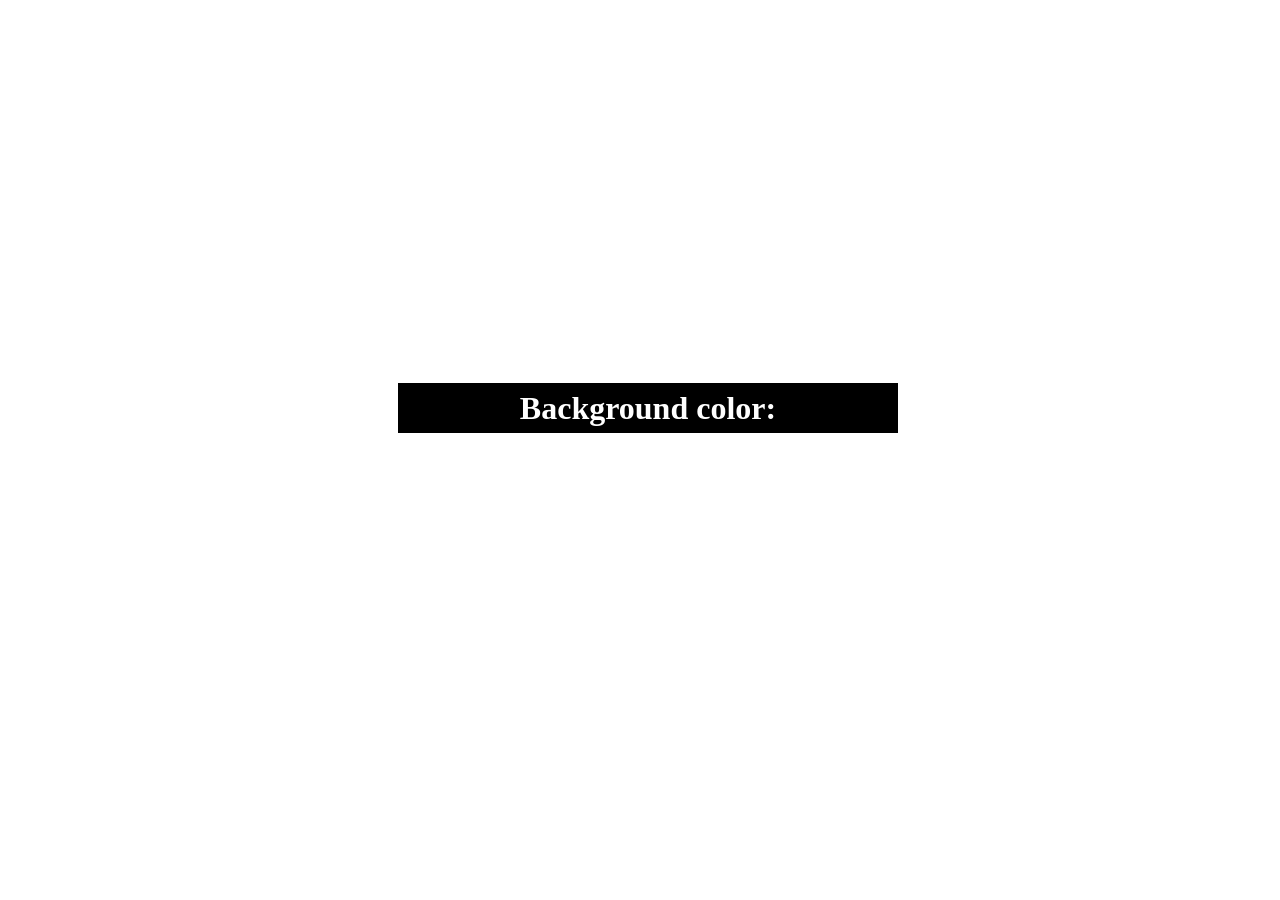
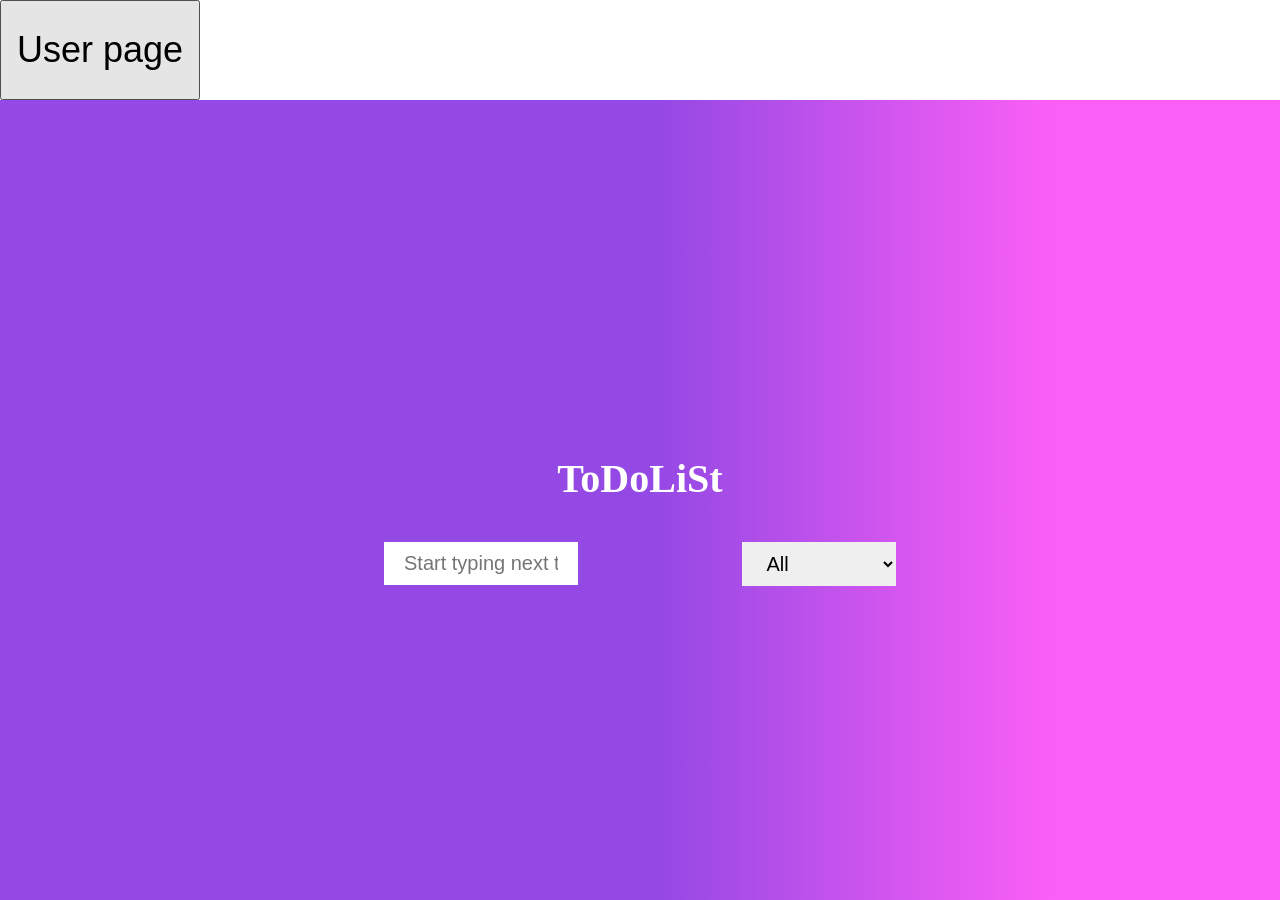
Before and after one commit to AlterraDeveloper/geektech-frontend_group4, a plain HTML site: page index.html in a window 1280 px wide. Before the commit the page ends 816 px from the top, so only its background shows below. Drawn offline with Linux system fonts and the light colour scheme; no server answers.

Commit message:
make portfolio

```diff
--- a/index.html
+++ b/index.html
@@ -4,38 +4,31 @@
     <meta charset="UTF-8" />
     <meta http-equiv="X-UA-Compatible" content="IE=edge" />
     <meta name="viewport" content="width=device-width, initial-scale=1.0" />
-    <title>Color flipper</title>
-
-    <style>
-      .wrapper {
-        width: 100vw;
-        height: 100vh;
-        display: flex;
-        align-items: center;
-        justify-content: center;
-      }
-
-      .color-flipper {
-        width: 500px;
-        height: 50px;
-        background-color: #000;
-        color: #fff;
-        display: flex;
-        align-items: center;
-        justify-content: center;
-        font-weight: 800;
-        font-size: 2rem;
-      }
-    </style>
+    <title>Lesson 11</title>
+    <link rel="stylesheet" href="Lesson_11/styles.css" />
   </head>
   <body>
-    <div class="wrapper">
-      <div class="color-flipper">
-        <div class="text">Background color:</div>
-        <div id="colorValue"></div>
+    <button type="button" id="toUserPage">User page</button>
+    <div class="app-wrapper">
+      <p class="label">ToDoLiSt</p>
+      <div class="todolist">
+        <div class="input-area">
+          <input
+            type="text"
+            id="inputField"
+            class="inputField"
+            placeholder="Start typing next task..."
+          />
+          <select class="selectField" id="filter">
+            <option value="uncompleted">Uncompleted</option>
+            <option value="completed">Completed</option>
+            <option value="all" selected>All</option>
+          </select>
+        </div>
+        <div class="tasks" id="tasks"></div>
       </div>
     </div>
 
-    <script src="ColorFlipper/app.js"></script>
+    <script src="Lesson_11/app.js"></script>
   </body>
 </html>
```
Also changed, not shown: Lesson_11/index.html (deleted, +0 -34 lines).
